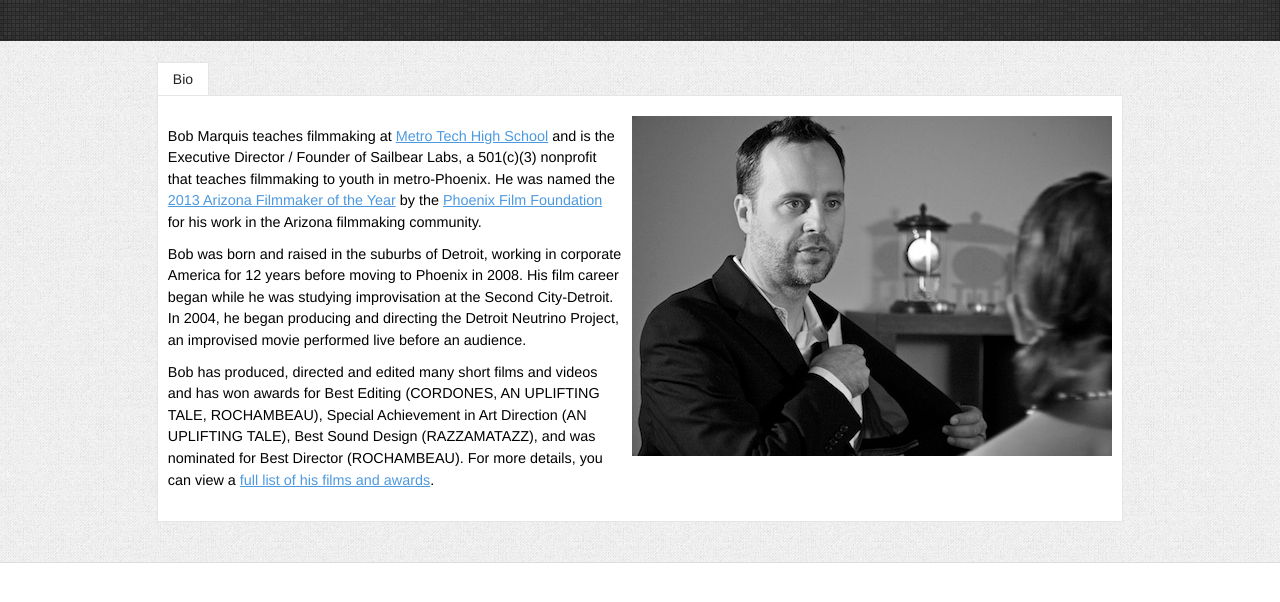
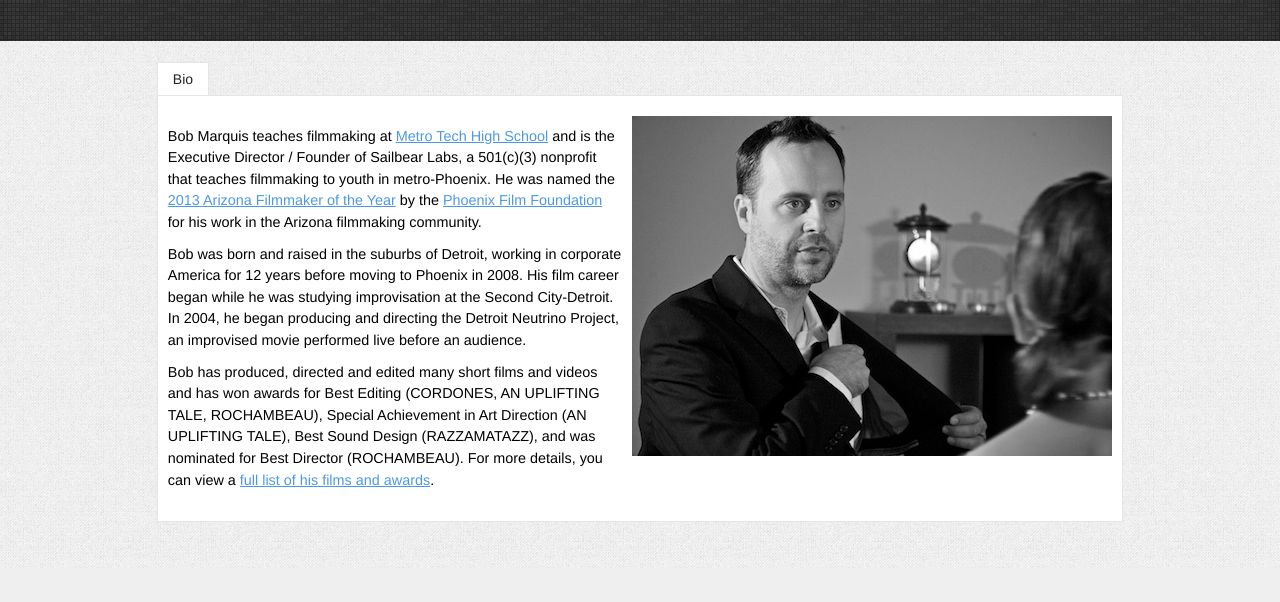
Before and after one commit to bobwithanx/bobmarquis.com, a plain HTML site: page bio.html in a window 1280 px wide. Shown: the part 232-834 px from the top of the page. After the commit the page ends 800 px from the top, so only its background shows below. Drawn offline with nearby package versions, Linux system fonts and the light colour scheme.

Commit message:
Removed outdated footer.

```diff
--- a/bio.html
+++ b/bio.html
@@ -71,10 +71,6 @@
 	<h4 style="color:#999;margin-bottom:40px;" class="center">Add some HTML KickStart Elements to see the magic happen</h4>
 -->
 
-<!-- ===================================== START FOOTER ===================================== -->
-<div id="footer">
-</div>
-
 </div><!-- END GRID-->
 
 </body></html>
```
